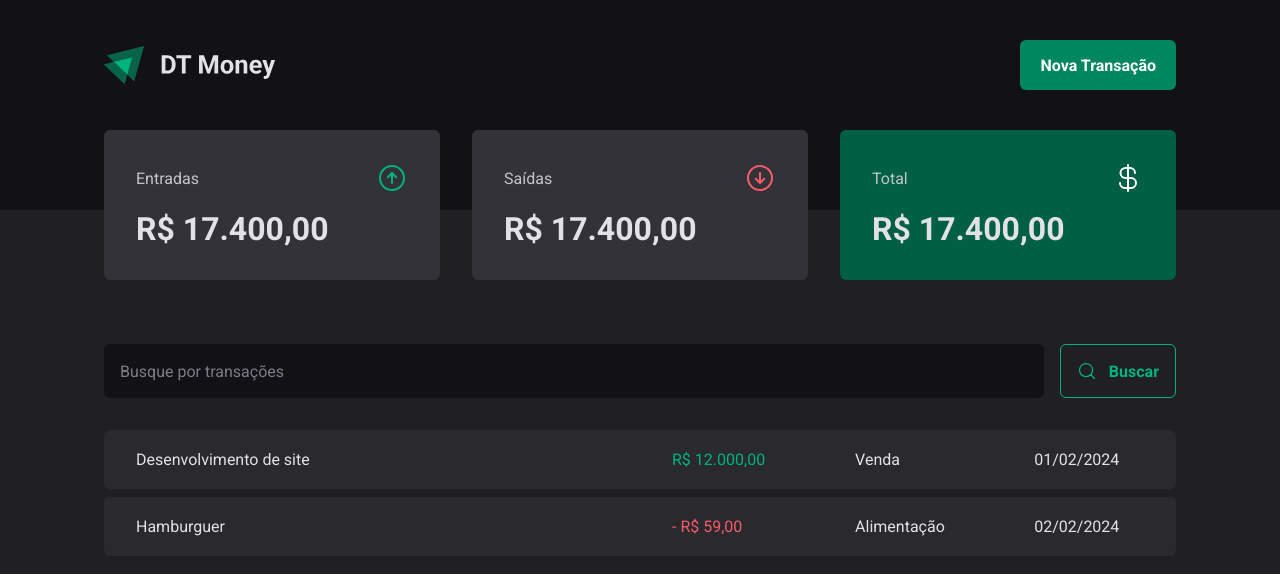
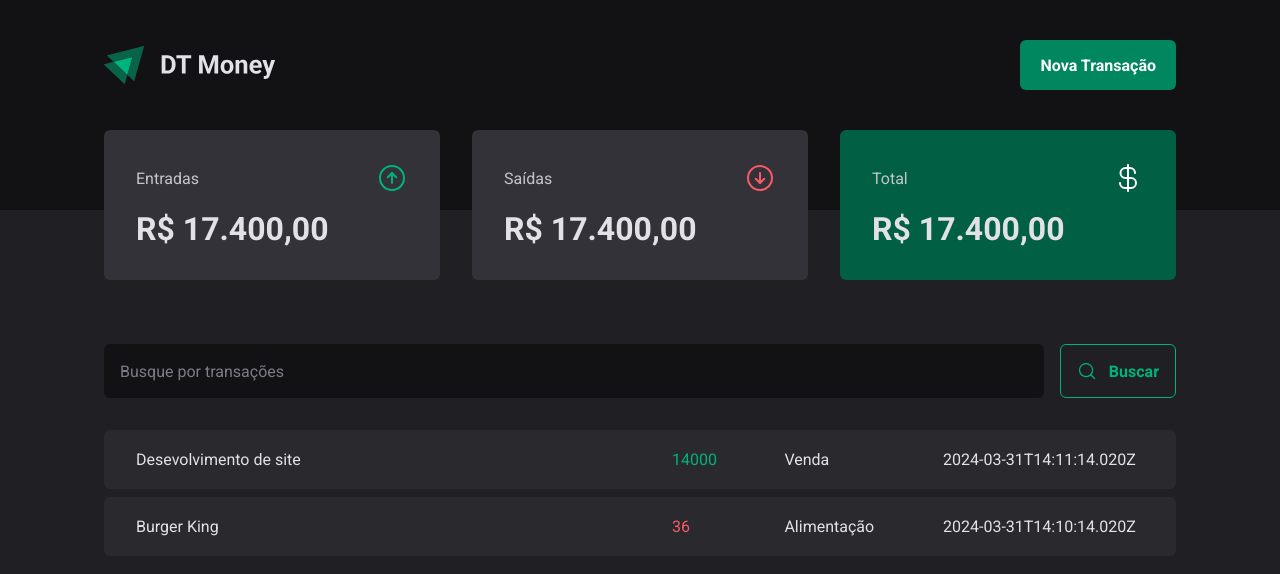
Before and after one commit to anacnogueira/ignite-reactsjs-04-dt-monet, a React (Vite) app: page / in a window 1280 px wide. Shown: the top 574 px of the page. Built offline with nearby package versions, Linux system fonts and the light colour scheme; data requests are answered from the project's data file.

Commit message:
Realizando requisições HTTp

```diff
--- a/src/pages/Transactions/index.tsx
+++ b/src/pages/Transactions/index.tsx
@@ -1,4 +1,4 @@
-import { useEffect } from "react";
+import { useEffect, useState } from "react";
 import { Header } from "../../components/Header";
 import { Summary } from "../../components/Summary";
 import { SearchForm } from "./components/SearchForm";
@@ -8,13 +8,27 @@
   TransactionsTable,
 } from "./styles";
 
+interface Transaction {
+  id: number;
+  description: string;
+  type: "income" | "outcome";
+  price: number;
+  category: string;
+  createdAt: string;
+}
+
 export function Transactions() {
+  const [transactions, setTransactions] = useState<Transaction[]>([]);
+
+  async function loadTransactions() {
+    const response = await fetch("http://localhost:3333/transactions");
+    const data = await response.json();
+
+    setTransactions(data);
+  }
+
   useEffect(() => {
-    fetch("http://localhost:3333/transactions").then((response) => {
-      response.text().then((data) => {
-        console.log(data);
-      });
-    });
+    loadTransactions();
   }, []);
 
   return (
@@ -25,22 +39,20 @@
         <SearchForm />
         <TransactionsTable>
           <tbody>
-            <tr>
-              <td width="50%">Desenvolvimento de site</td>
-              <td>
-                <PriceHighlight variant="income">R$ 12.000,00</PriceHighlight>
-              </td>
-              <td>Venda</td>
-              <td>01/02/2024</td>
-            </tr>
-            <tr>
-              <td width="50%">Hamburguer</td>
-              <td>
-                <PriceHighlight variant="outcome">- R$ 59,00</PriceHighlight>
-              </td>
-              <td>Alimentação</td>
-              <td>02/02/2024</td>
-            </tr>
+            {transactions.map((transaction) => {
+              return (
+                <tr key={transaction.id}>
+                  <td width="50%">{transaction.description}</td>
+                  <td>
+                    <PriceHighlight variant={transaction.type}>
+                      {transaction.price}
+                    </PriceHighlight>
+                  </td>
+                  <td>{transaction.category}</td>
+                  <td>{transaction.createdAt}</td>
+                </tr>
+              );
+            })}
           </tbody>
         </TransactionsTable>
       </TransactionContainer>
```
